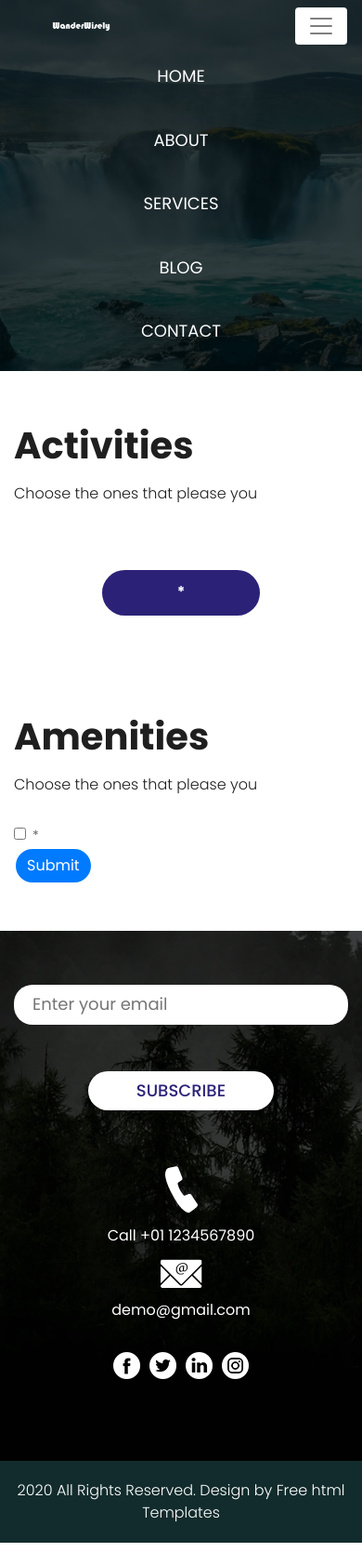
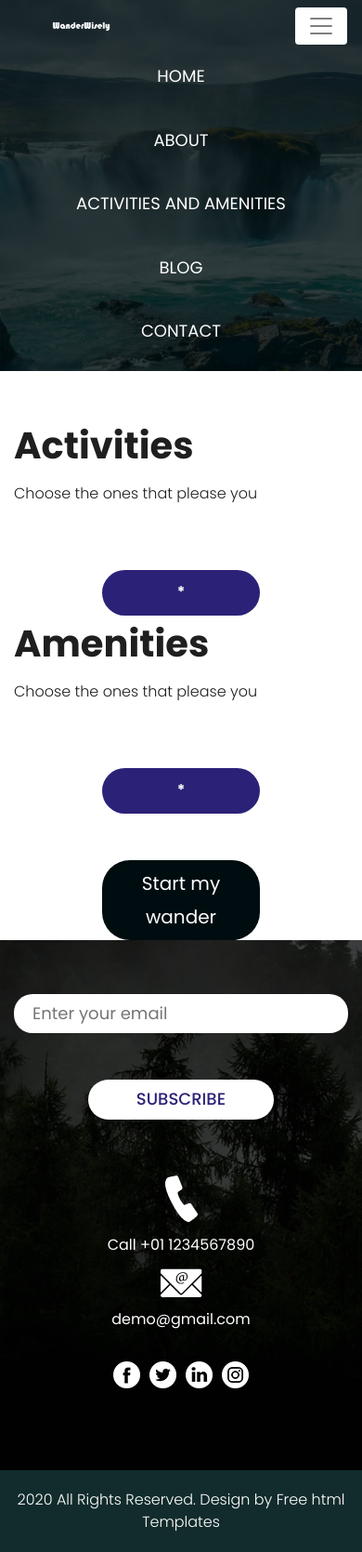
Before and after one commit to yukizhou999/WanderWisely-web-app, a Flask app: page /ActivitiesAndAmenities in a window 390 px wide, after a click that opens the changed part. Shown: the whole page at 93% size. Run offline with Flask 2, Linux system fonts and the light colour scheme; parts of the project's set-up code (start-up, migrations or seed data) failed here and were passed over; some libraries are stand-ins or nearby versions.

Commit message:
interaction buttons

```diff
--- a/flaskr/app.py
+++ b/flaskr/app.py
@@ -13,6 +13,17 @@
 amenities = sql_query("select * from wanderwisely.amenity_related_parks", conn)
 amenities = amenities["name"].unique()
 
+# record user's selection
+user_selection = {"activities":[], "amenities":[]}
+
+
+def update_selection(selection, select_type):
+    if selection in user_selection[select_type]:
+        user_selection[select_type].remove(selection)
+    else:
+        user_selection[select_type].append(selection)
+
+
 app = Flask(__name__)
 
 @app.route('/ActivitiesAndAmenities')
@@ -22,17 +33,16 @@
 @app.route('/record_button', methods=['POST'])
 def record_button():
     data = request.get_json()
-    activity = data['activity']
-    print(activity)
+#    if data["type"] == "activity":
+#        user_selection["activities"].append(data['input'])
+#    else:
+#        user_selection["amenities"].append(data["input"])
+    update_selection(data["input"], data["type"])
+
+    print(user_selection)
+
     # Record the button click in the database or perform any other action
     return '', 204
-
-@app.route('/submit_amenities', methods=['POST'])
-def submit_amenities():
-    selected_amenities = request.form.getlist('amenities[]')
-    # Do something with the selected amenities, such as storing them in a database
-    print(selected_amenities)
-    return 'Selected amenities: ' + ', '.join(selected_amenities)
 
 
 @app.route('/')
--- a/flaskr/static/css/style.css
+++ b/flaskr/static/css/style.css
@@ -467,6 +467,13 @@
     background-color: #000d10;
 }
 
+.btn_main a.active {
+        color: #ffffff;
+        background-color: #000d10;
+ }
+
+
+
 
 /* services section end */
 
@@ -883,10 +890,12 @@
     background-color: #000d10;
     padding: 7px;
 }
-.send_btn a:hover {
+/*.send_btn a:hover {
     color: #ffffff;
     background-color: #2b2278;
 }
+
+*/
 /* contact section end */
 
 
--- /dev/null
+++ b/flaskr/static/js/record_button.js
@@ -0,0 +1,20 @@
+function recordButton(input, select_type) {
+    // Send an AJAX request to the Flask server to record the button click
+    fetch('/record_button', {
+        method: 'POST',
+        body: JSON.stringify({ input: input, type: select_type }),
+        headers: {
+            'Content-Type': 'application/json'
+        }
+    });
+
+}
+
+function toggleButtonColor(button,input,type) {
+    if (button.classList.contains('active')) {
+        button.classList.remove('active');
+    } else {
+        button.classList.add('active');
+    }
+    recordButton(input, type);
+}
--- a/flaskr/templates/ActivitiesAndAmenities.html
+++ b/flaskr/templates/ActivitiesAndAmenities.html
@@ -9,7 +9,7 @@
       <meta name="viewport" content="width=device-width, initial-scale=1">
       <meta name="viewport" content="initial-scale=1, maximum-scale=1">
       <!-- site metas -->
-      <title>Services</title>
+      <title>Activities And Amenities</title>
       <meta name="keywords" content="">
       <meta name="description" content="">
       <meta name="author" content="">
@@ -45,13 +45,13 @@
                        <div class="collapse navbar-collapse" id="navbarNav">
                            <ul class="navbar-nav">
                                <li class="nav-item">
-                                   <a class="nav-link" href="index.html">Home</a>
+                                   <a class="nav-link" href="/">Home</a>
                                </li>
                                <li class="nav-item">
                                    <a class="nav-link" href="about.html">About</a>
                                </li>
                                <li class="nav-item">
-                                   <a class="nav-link" href="services.html">Services</a>
+                                   <a class="nav-link" href="ActivitiesAndAmenities.html">Activities And Amenities</a>
                                </li>
                                <li class="nav-item">
                                    <a class="nav-link " href="blog.html">Blog</a>
@@ -67,9 +67,9 @@
                    <div class="logo"><a href="index.html"><img src="static/images/logo.png"></a></div>
                    <div class="menu_main">
                        <ul>
-                           <li class="active"><a href="index.html">Home</a></li>
+                           <li class="active"><a href="/">Home</a></li>
                            <li><a href="about.html">About</a></li>
-                           <li><a href="services.html">Services</a></li>
+                           <li><a href="ActivitiesAndAmenities.html.html">Activities And Amenities</a></li>
                            <li><a href="blog.html">Blog</a></li>
                            <li><a href="contact.html">Contact us</a></li>
                        </ul>
@@ -86,34 +86,24 @@
                <div class="services_section_2">
                    <div class="row">
                        {% for activity in activities %}
-                       <div class="btn_main"><a href="#" onclick="recordButton('{{ activity }}'); return false;">{{ activity }}</a></div>
+                       <div class="btn_main"><a href="#" onclick="toggleButtonColor(this, '{{ activity }}','activities'); return false;">{{ activity }}</a></div>
+                       {% endfor %}
+                   </div>
+               </div>
+               <h1 class="services_taital">Amenities</h1>
+               <p class="services_text">Choose the ones that please you</p>
+               <div class="services_section_2">
+                   <div class="row">
+                       {% for amenity in amenities %}
+                       <div class="btn_main"><a href="#" onclick="toggleButtonColor(this, '{{ amenity }}', 'amenities'); return false;">{{ amenity }}</a></div>
                        {% endfor %}
                    </div>
                </div>
            </div>
        </div>
 
-       <div class="services_section layout_padding">
-           <div class="container">
-               <h1 class="services_taital">Amenities</h1>
-               <p class="services_text">Choose the ones that please you</p>
-               <form action="/submit_amenities" method="post">
-                   <div class="services_section_2">
-                       <div class="row">
-                           {% for amenity in amenities %}
-                           <div class="col-md-6">
-                               <div class="form-check">
-                                   <input class="form-check-input" type="checkbox" name="amenities[]" id="{{ amenity }}" value="{{ amenity }}">
-                                   <label class="form-check-label" for="{{ amenity }}">{{ amenity }}</label>
-                               </div>
-                           </div>
-                           {% endfor %}
-                       </div>
-                   </div>
-                   <button type="submit" class="btn btn-primary">Submit</button>
-               </form>
-           </div>
-       </div>
+       <div class="send_btn"><a href="/ActivitiesAndAmenities">Start my wander</a></div>
+
 
 
 
@@ -161,15 +151,8 @@
        <!-- javascript -->
        <script src="static/js/owl.carousel.js"></script>
        <script src="https:cdnjs.cloudflare.com/ajax/libs/fancybox/2.1.5/jquery.fancybox.min.js"></script>
-       <script>function recordButton(activity) {
-               // Send an AJAX request to the Flask server to record the button click
-               fetch('/record_button', {
-                   method: 'POST',
-                   body: JSON.stringify({ activity: activity }),
-                   headers: {
-                       'Content-Type': 'application/json'
-                   }
-               });
-           }</script>
+       <script src= "static/js/record_button.js"></script>
+
+
    </body>
 </html>
--- a/flaskr/templates/home.html
+++ b/flaskr/templates/home.html
@@ -84,7 +84,7 @@
                      <div class="container">
                         <h1 class="banner_taital">Adventure</h1>
                         <p class="banner_text">"Life is either a daring adventure or nothing" - Helen Keller</p>
-                        <div class="read_bt"><a href="#">Get An Itineray</a></div>
+                        <div class="read_bt"><a href="/ActivitiesAndAmenities">Get An Itineray</a></div>
                      </div>
                   </div>
                </div>
```
Also changed, not shown: 4 other files.
